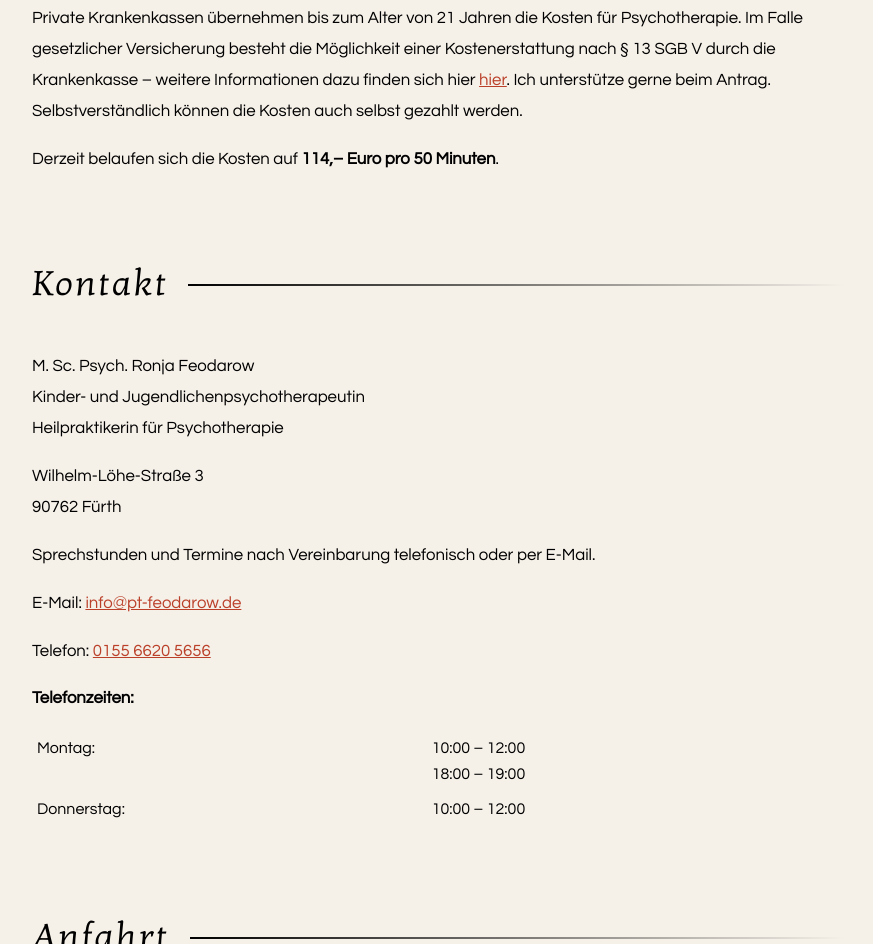
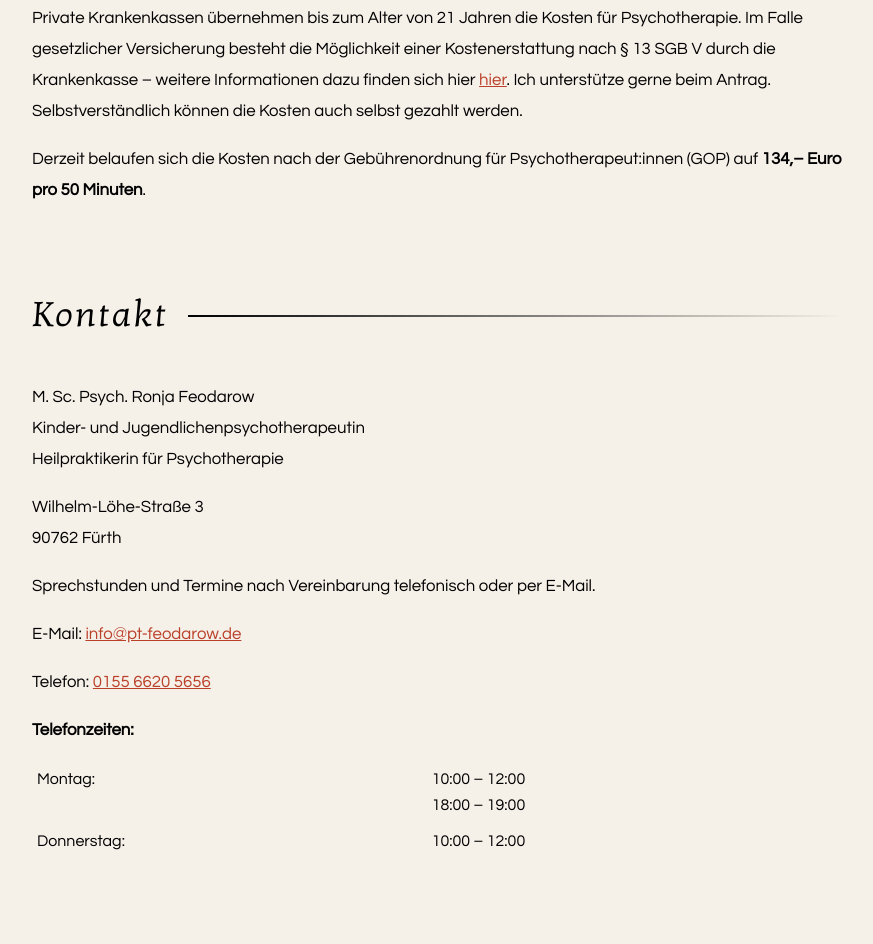
Before and after one commit to feodarowronja-tech/feodarowronja-tech.github.io, a plain HTML site: page index.html in a window 1280 px wide. Shown: the part 1966-2910 px from the top of the page, without its empty margins (202-1075 px from the left). Drawn offline with Linux system fonts and the light colour scheme.

Commit message:
Update index.html

```diff
--- a/index.html
+++ b/index.html
@@ -389,7 +389,7 @@
     </div>
     <div class="body-text">
       <p>Private Krankenkassen übernehmen bis zum Alter von 21 Jahren die Kosten für Psychotherapie. Im Falle gesetzlicher Versicherung besteht die Möglichkeit einer Kostenerstattung nach § 13 SGB V durch die Krankenkasse – weitere Informationen dazu finden sich hier <a href="https://www.therapie.de/psyche/info/fragen/wichtigste-fragen/psychotherapie-kostenerstattung/" target="_blank" rel="noopener">hier</a>. Ich unterstütze gerne beim Antrag. Selbstverständlich können die Kosten auch selbst gezahlt werden.</p>
-      <p>Derzeit belaufen sich die Kosten auf <strong>114,– Euro pro 50 Minuten</strong>.</p>
+      <p>Derzeit belaufen sich die Kosten nach der Gebührenordnung für Psychotherapeut:innen (GOP) auf <strong>134,– Euro pro 50 Minuten</strong>.</p>
     </div>
   </section>
 
```
